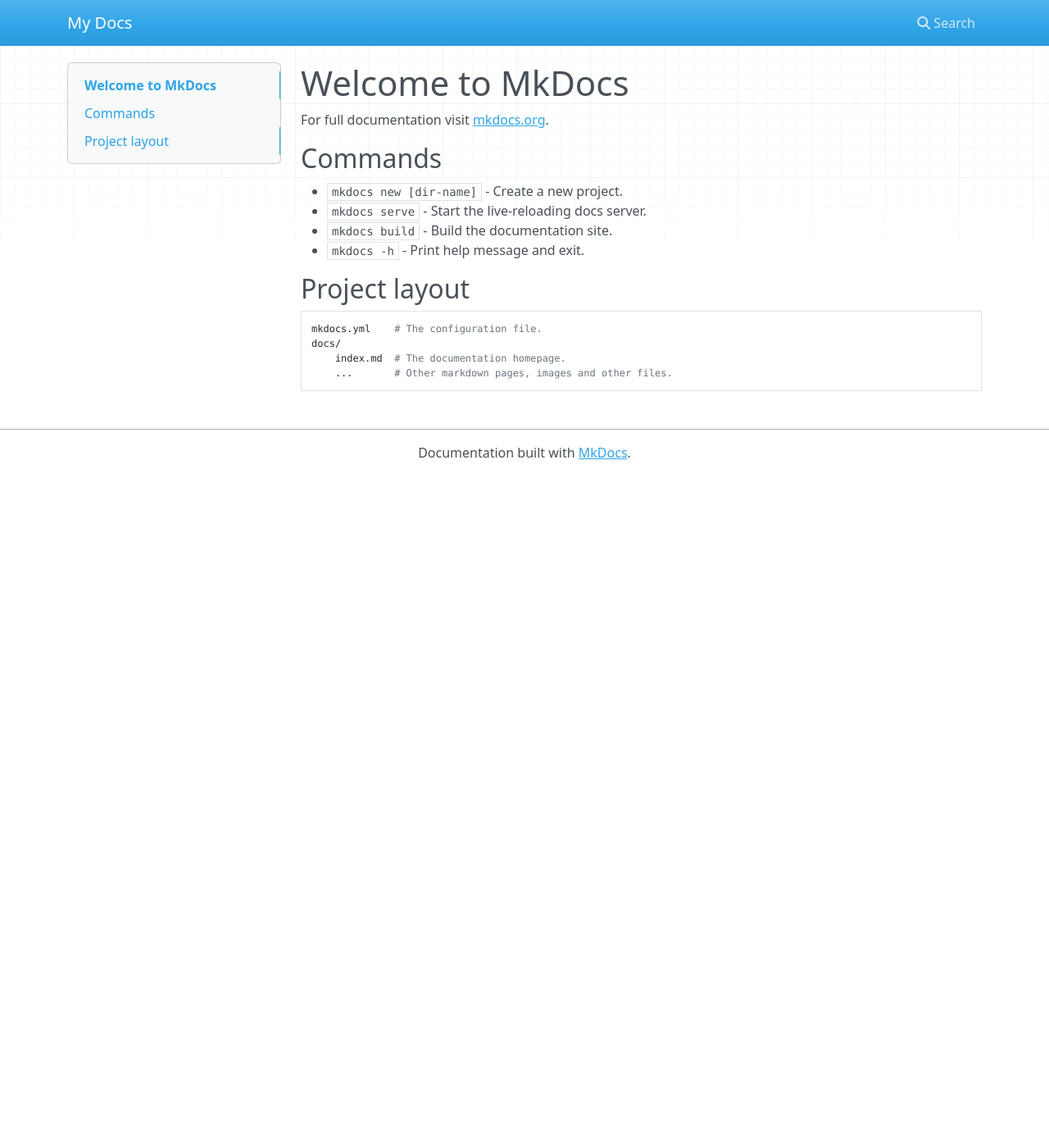
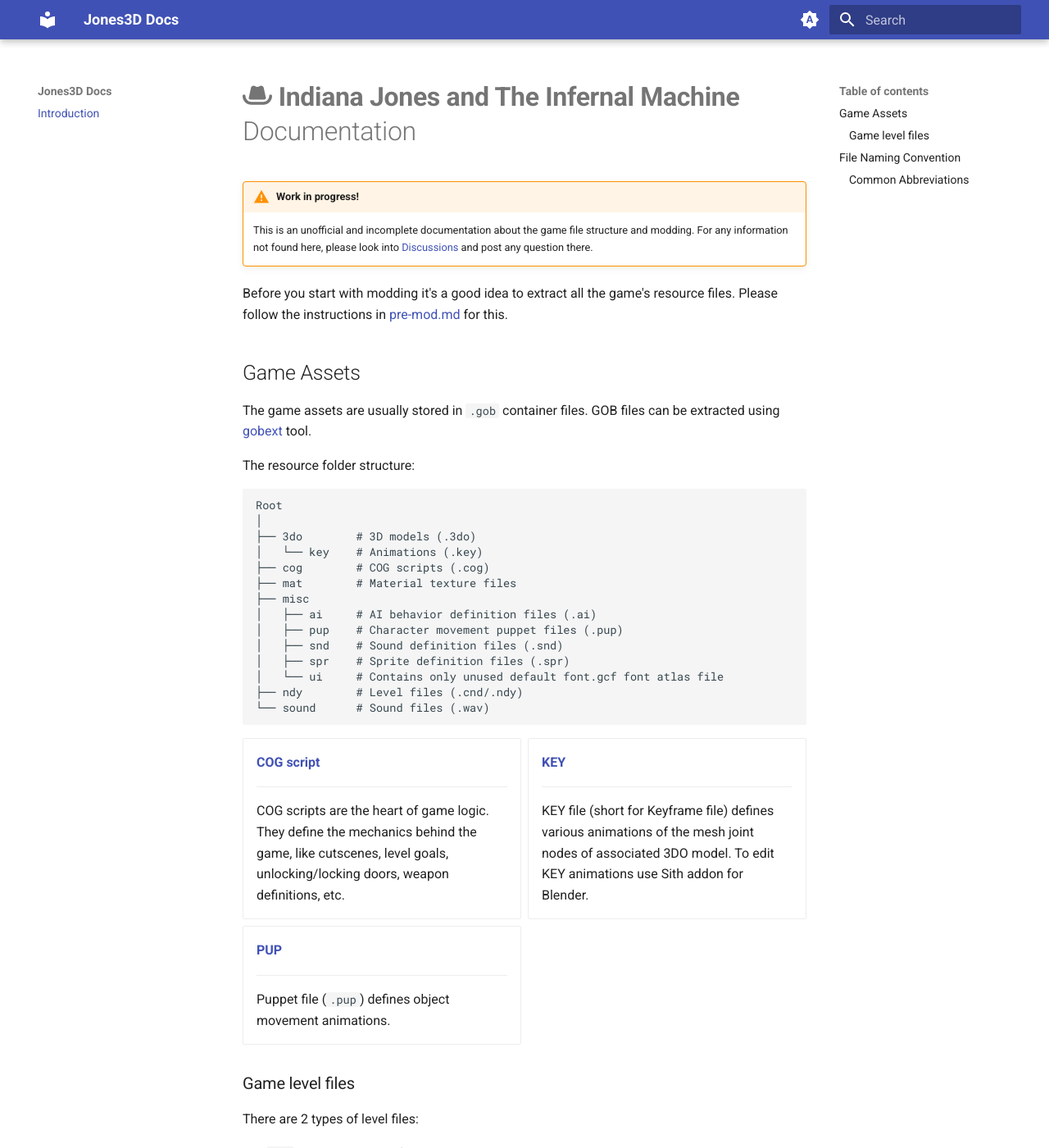
Before and after one commit to Jones3D-The-Infernal-Engine/Jones3D-Docs, an MkDocs documentation site: the page built from docs/index.md, in a window 1280 px wide and 1400 px high. Shown: the whole window at 82% size. Built offline with MkDocs 1.6.1 and Material for MkDocs 9.7.7, drawn with Linux system fonts in a browser that asks for light colours; nearby versions of some CDN libraries; some of the changed text lies outside the part shown.

Commit message:
Add introduction page

````diff
--- a/docs/index.md
+++ b/docs/index.md
@@ -1,17 +1,84 @@
-# Welcome to MkDocs
+# **:fontawesome-solid-hat-cowboy: Indiana Jones and The Infernal Machine** Documentation
 
-For full documentation visit [mkdocs.org](https://www.mkdocs.org).
+!!! warning "Work in progress!"
+    This is an unofficial and incomplete documentation about the game file structure and modding. For any information not found here, please look into [Discussions](https://github.com/Jones3D-The-Infernal-Engine/Documentation/discussions) and post any question there.
 
-## Commands
+Before you start with modding it's a good idea to extract all the game's resource files. Please follow the instructions in [pre-mod.md](pre-mod.md) for this.
 
-* `mkdocs new [dir-name]` - Create a new project.
-* `mkdocs serve` - Start the live-reloading docs server.
-* `mkdocs build` - Build the documentation site.
-* `mkdocs -h` - Print help message and exit.
+## Game Assets
+The game assets are usually stored in `.gob` container files.
+GOB files can be extracted using [gobext](https://github.com/smlu/ProjectMarduk/releases) tool.
 
-## Project layout
+The resource folder structure:
 
-    mkdocs.yml    # The configuration file.
-    docs/
-        index.md  # The documentation homepage.
-        ...       # Other markdown pages, images and other files.
+```plaintext
+Root
+│
+├── 3do        # 3D models (.3do)
+│   └── key    # Animations (.key)
+├── cog        # COG scripts (.cog)
+├── mat        # Material texture files
+├── misc
+│   ├── ai     # AI behavior definition files (.ai)
+│   ├── pup    # Character movement puppet files (.pup)
+│   ├── snd    # Sound definition files (.snd)
+│   ├── spr    # Sprite definition files (.spr)
+│   └── ui     # Contains only unused default font.gcf font atlas file
+├── ndy        # Level files (.cnd/.ndy)
+└── sound      # Sound files (.wav)
+```
+
+<div class="grid cards" markdown>
+
+- [**COG script**](cog.md)
+
+    ---
+
+    COG scripts are the heart of game logic. They define the mechanics behind the game, like cutscenes, level goals, unlocking/locking doors, weapon definitions, etc.
+
+- [**KEY**](key.md)
+
+    ---
+
+    KEY file (short for Keyframe file) defines various animations of the mesh joint nodes of associated 3DO model. To edit KEY animations use Sith addon for Blender.
+
+- [**PUP**](pup.md)
+
+    ---
+
+    Puppet file (`.pup`) defines object movement animations.
+
+</div>
+
+### Game level files
+There are 2 types of level files:
+
+- [`NDY`](ndy.md) - text based level format which can be edited in any text editor.
+- `CND` - is compact binary level format. The file has a structure similar as NDY file and stores both the level structure and game assets.
+
+    !!! note
+        The C++ code for CND file structure can be found in: [https://github.com/smlu/ProjectMarduk/tree/develop/libraries/libim/content/asset/world/impl/serialization/cnd](https://github.com/smlu/ProjectMarduk/tree/develop/libraries/libim/content/asset/world/impl/serialization/cnd)
+
+## File Naming Convention
+
+!!! warning "Maximum length limit"
+    The maximum file name length, including the file extension in **Jones3D engine**, is limited to **64 characters**. Therefore, longer file names must be **abbreviated**.
+
+### **Common Abbreviations**
+| Abbreviation | Meaning | Abbreviation | Meaning |
+|-------------|---------|-------------|---------|
+| **dflt** | Default | **mo**   | Monkey |
+| **bk**   | Back | **ol**   | Old Lady |
+| **by**   | Boy | **rft**  | Raft |
+| **com**  | Commie | **sn**   | Snake |
+| **fr**   | Front | **sp**   | Spider |
+| **ib**   | Ice Boss | **so**   | Sophia |
+| **ij**   | Indy Jeep | **tu**   | Turner |
+| **in**   | Indy | **uw**   | Under Water |
+| **inv**  | Inventory | **vo**   | Volodnikov |
+| **ir**   | Indy Raft | **yl**   | Young Lady |
+| **lb**   | Lava Boss |  |  |
+| **mc**   | Mine Car |  |  |
+
+!!! note
+    Additionally, every file referring to a **specific game level** is prefixed with **three letters of the abbreviated level name** (e.g., `pyr_`, `pru_`...).
--- a/mkdocs.yml
+++ b/mkdocs.yml
@@ -1 +1,37 @@
-site_name: My Docs
+site_name: Jones3D Docs
+theme:
+  name: material
+  palette:
+    # Palette toggle for automatic mode
+    - media: "(prefers-color-scheme)"
+      toggle:
+        icon: material/brightness-auto
+        name: Switch to light mode
+
+    # Palette toggle for light mode
+    - media: "(prefers-color-scheme: light)"
+      scheme: default
+      toggle:
+        icon: material/brightness-7
+        name: Switch to dark mode
+
+    # Palette toggle for dark mode
+    - media: "(prefers-color-scheme: dark)"
+      scheme: slate
+      toggle:
+        icon: material/brightness-4
+        name: Switch to system preference
+  features:
+    - navigation.indexes
+markdown_extensions:
+  - admonition
+  - pymdownx.details
+  - pymdownx.superfences
+  - attr_list
+  - md_in_html
+  - pymdownx.emoji:
+      emoji_index: !!python/name:material.extensions.emoji.twemoji
+      emoji_generator: !!python/name:material.extensions.emoji.to_svg
+
+nav:
+  - Introduction: 'index.md'
````
